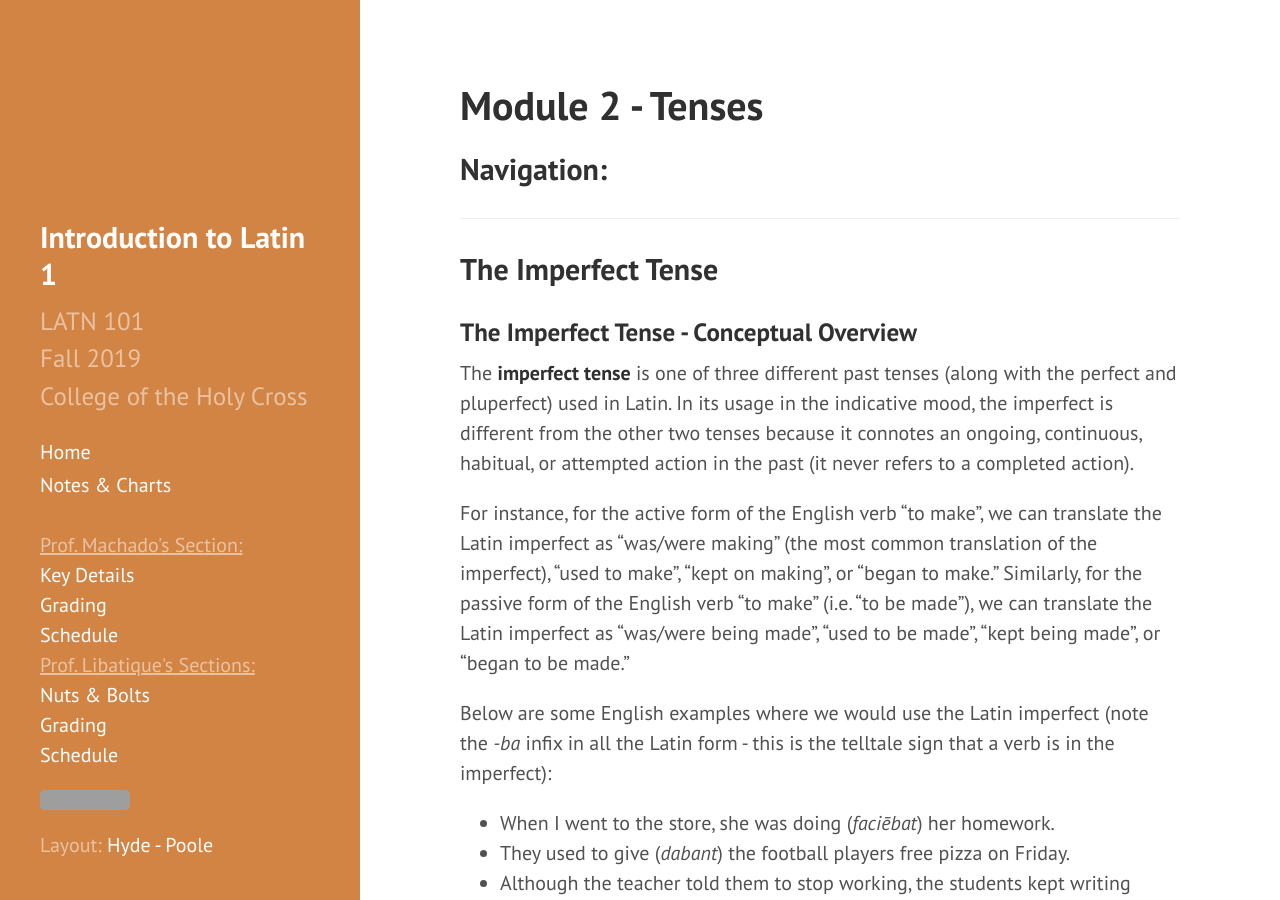
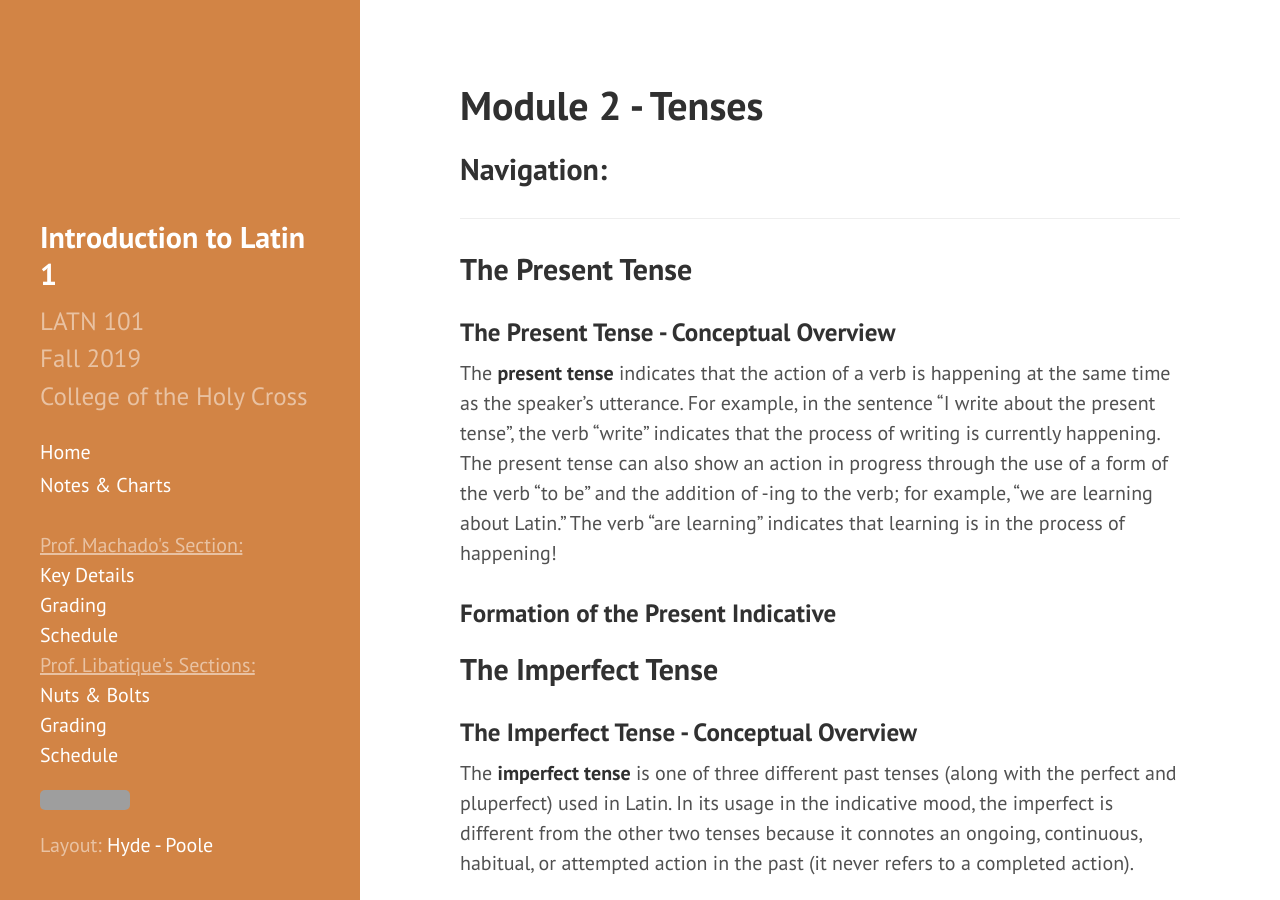
Before and after one commit to DLibatique/LATN102-S20, a Jekyll site: the page built from notes/module-2-tenses.md, in a window 1280 px wide and 900 px high. Built offline with Jekyll 4.4.1, drawn with Linux system fonts in a browser that asks for light colours; grey boxes are pictures that could not be loaded.

Commit message:
added present tense sections

```diff
--- a/notes/module-2-tenses.md
+++ b/notes/module-2-tenses.md
@@ -6,6 +6,14 @@
 ## Navigation:
 
 <hr>
+
+## The Present Tense
+
+### The Present Tense - Conceptual Overview
+
+The **present tense** indicates that the action of a verb is happening at the same time as the speaker's utterance. For example, in the sentence "I write about the present tense", the verb "write" indicates that the process of writing is currently happening. The present tense can also show an action in progress through the use of a form of the verb "to be" and the addition of -ing to the verb; for example, "we are learning about Latin." The verb "are learning" indicates that learning is in the process of happening!
+
+### Formation of the Present Indicative
 
 ## The Imperfect Tense
 
```
